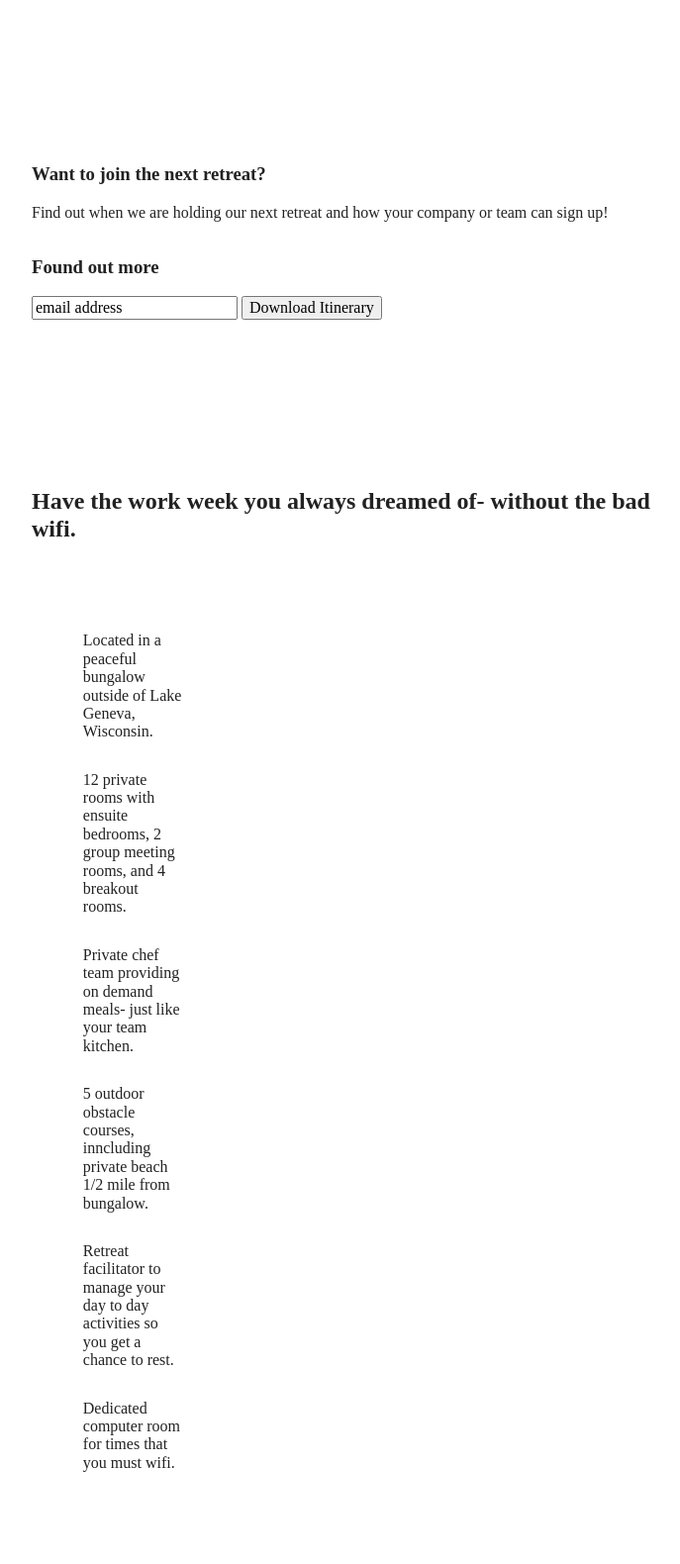
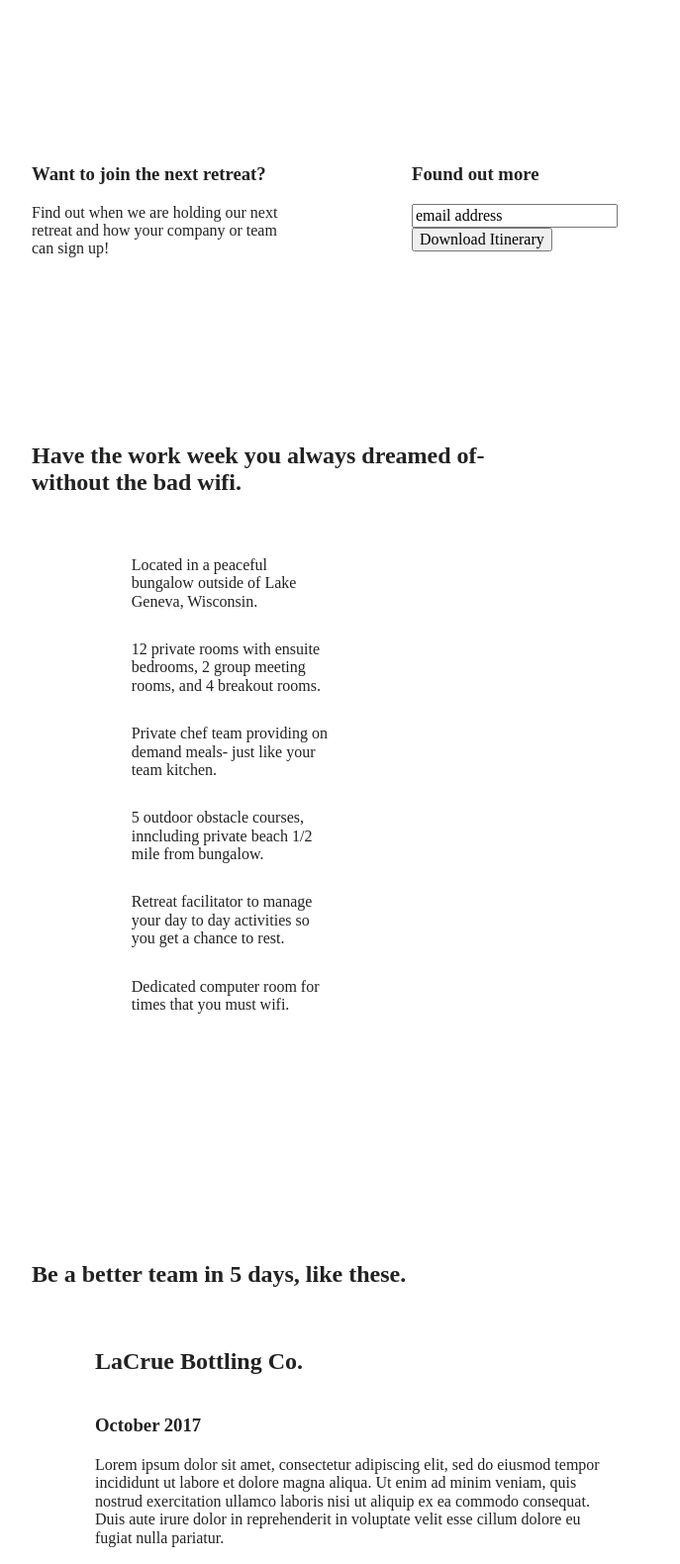
Before and after one commit to ivybergstrom/unplugged-retreat, a website built with Parcel: page index.html in a window 1280 px wide. Shown: the part 346-1926 px from the top of the page at 99% size, without its empty margins (288-975 px from the left). Built offline with nearby package versions, Linux system fonts and the light colour scheme.

Commit message:
Finished adding desktop styles layout

```diff
--- a/css/main.css
+++ b/css/main.css
@@ -248,7 +248,7 @@
   /*Reviews section-Home page*/
 
 
-.revews{
+.reviews{
   display: flex;
   justify-content: center;
   flex-flow: row wrap;
@@ -466,7 +466,7 @@
 /*Reviews*/
 
    .reviews .content-wrapper{
-     margin: 100px, 62px, 100px, 62;
+     margin: 100px, 62px, 100px, 62px;
      /*Unsure if these are correct, based off measurements found in ps*/
    }
    .reviews article{
@@ -497,7 +497,7 @@
   .mission-content{
     display:flex;
     justify-content: space-between;
-    align-items:
+    align-items: center;
   }
   .mission-content p{
     width: 50%;
@@ -539,50 +539,41 @@
     margin-right: 10%;
     width: 100%;
   }
-  header nav{
-    display: flex;
-    flex-flow: row wrap;
-    width: 30%;
+  .hero-area h1{
+    width:
   }
-  .header-divider{
-    height: 0%;
-    width: 0%;
-    margin: 0;
-    padding: 0;
+  aside .content-wrapper{
+  justify-content: space-between;
   }
-  .content-wrapper .hero-area{
-    width: 80%;
-    display: flex;
-    justify-content: center;
+  aside .content-wrapper .form-description, aside .content-wrapper .form{
+    width: 40%;
   }
-  section h2{
-    width: 100%;
-    display: flex;
-    justify-content: center;
-  }
-  section .content-wrapper{
-    display: flex;
-    flex-flow: row wrap;
-    padding-left: 80px;
-    padding-right: 80px;
-  }
-.features .content-wrapper{
-  display:flex;
-  flex-flow: row wrap;
+
+
+.features h2{
+  width:73%;
 }
 
-.fontawesmoe-icon p{
-  justify-content: center;
+.features article{
+  flex-basis:13.3333%;
 }
-  .features article{
-    width: 36.667%;
-    display: flex;
-    flex-flow: row wrap;
 
-  }
-  .reviews .content-wrapper{
-    margin: 100px, 115px, 100px, 115;
-  }
+.reviews article div{
+  width: 80%;
+}
+/*=============================================================================
+About page
+==============================================================================*/
+.mission h2, .contact-section .contact-wrapper h2{
+  width: 73.333%;
+}
+/*=============================================================================
+FAQ page
+==============================================================================*/
+.faq h2{
+  width: 100%;
+}
+
 }
 
 
```
